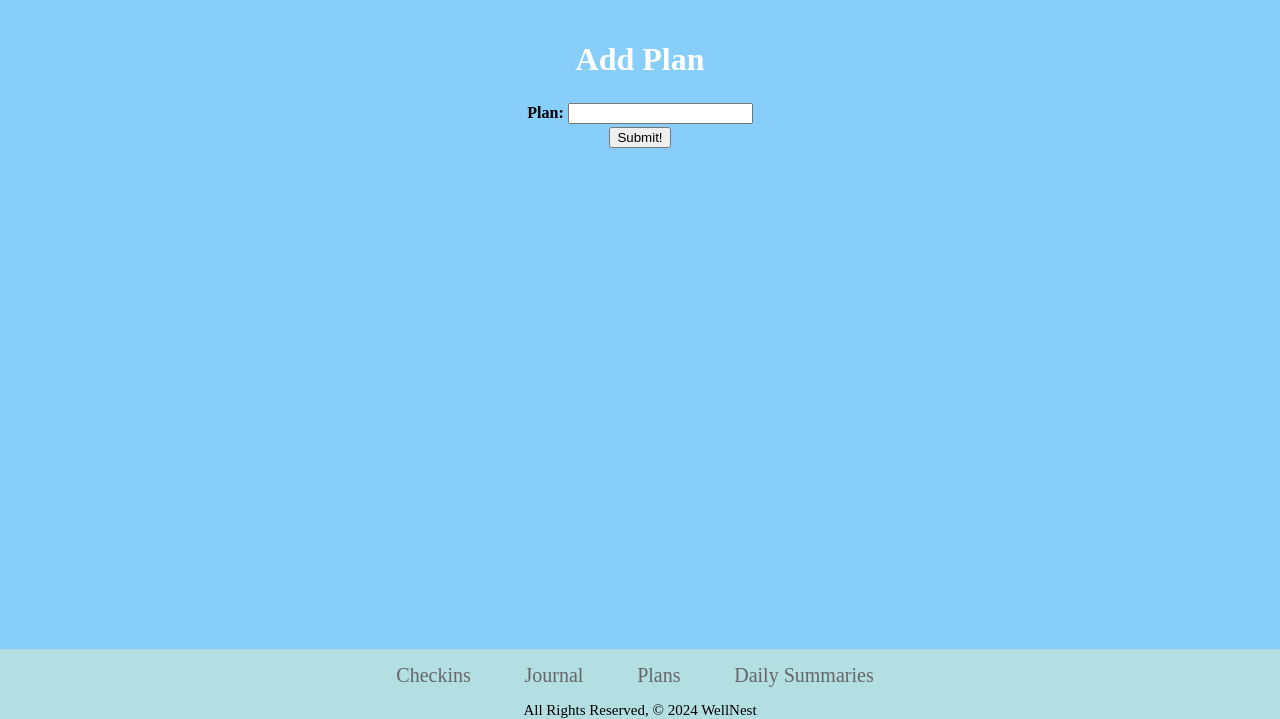
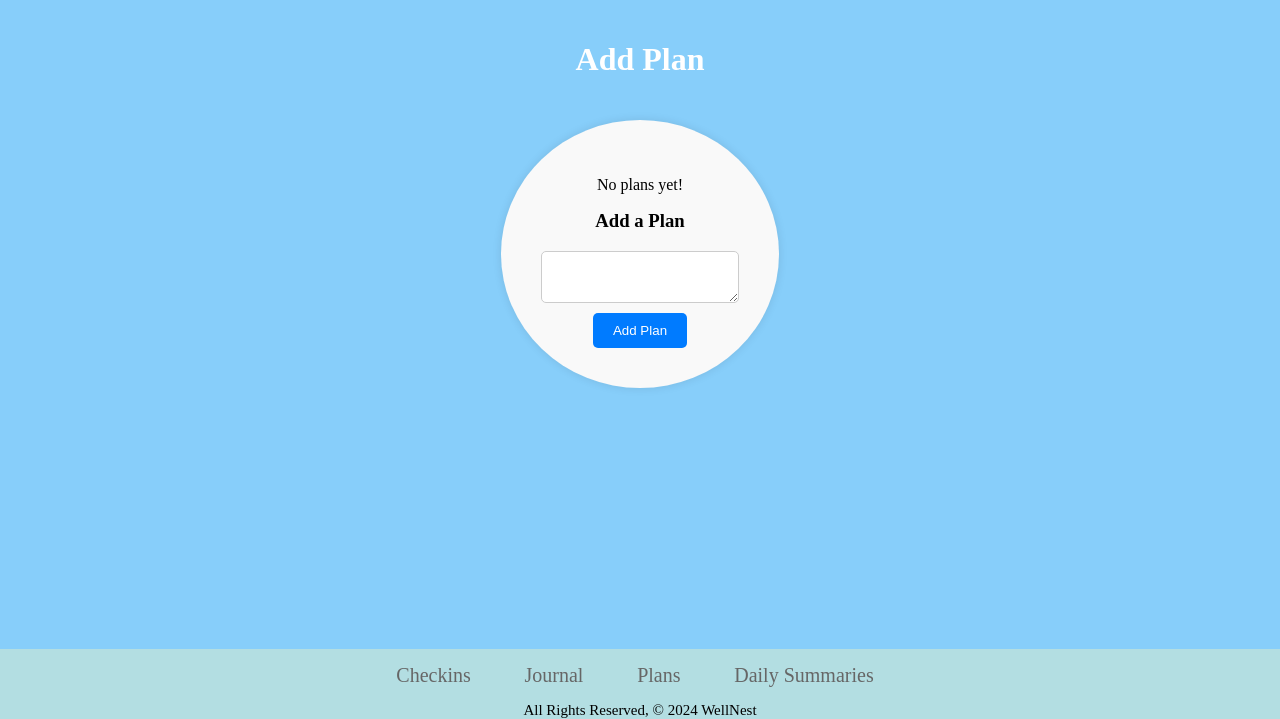
Before and after one commit to LGsusM69/wellNest, a Django app: page /plans/create/ in a window 1280 px wide. Shown: the part 81-800 px from the top of the page. Run offline with Django 3.2, Linux system fonts and the light colour scheme.

```diff
--- a/main_app/static/CSS/style.css
+++ b/main_app/static/CSS/style.css
@@ -27,12 +27,10 @@ body {
   text-decoration: none;
 }
 
-
 main {
   flex: 1;
   text-align: center;
 }
-
 
 footer.page-footer {
   font-size: 15px;
@@ -66,14 +64,13 @@ footer.page-footer {
 
 .nav-wrapper ul.right li a.about-link,
 .nav-wrapper ul.right li a.login-link {
-  color:#666666 ;
+  color: #666666;
   margin-right: 15px;
   text-decoration: none;
 }
 .nav-wrapper ul.right li a.about-link:hover,
 .nav-wrapper ul.right li a.login-link:hover {
   color: #999999;
-
 }
 
 .login-link {
@@ -84,7 +81,6 @@ footer.page-footer {
   max-width: 800px;
   margin: 0 auto;
   padding: 20px;
-
 }
 
 h1 {
@@ -306,8 +302,7 @@ input[type="checkbox"] + label {
 .card.daily-practices-check label {
   margin-left: 5px; /* Adjust margin for spacing between checkbox and label */
 }
-py
-.card.daily-practices-check input[type="checkbox"] {
+py .card.daily-practices-check input[type="checkbox"] {
   margin-right: 5px; /* Adjust margin for spacing between checkboxes */
 }
 
@@ -318,3 +313,51 @@ py
 .card.better-tomorrow {
   background: linear-gradient(45deg, #fdff78, #ffd966, #cab600);
 }
+
+/* ADD A PLAN */
+.container {
+  max-width: 800px;
+  margin: auto;
+  padding: 20px;
+}
+
+.make-plan {
+  background-color: #f9f9f9;
+  padding: 40px;
+  border-radius: 60%;
+  box-shadow: 0 0 10px rgba(0, 0, 0, 0.1);
+  align-items: center;
+}
+
+.make-plan h3 {
+  margin-top: 0;
+}
+
+#add-plan-text {
+  box-sizing: border-box;
+  width: 100%;
+  padding: 10px;
+  margin-bottom: 10px;
+  border: 1px solid #ccc;
+  border-radius: 5px;
+  resize: vertical;
+  min-height: 50px;
+}
+
+button[type="submit"] {
+  background-color: #007bff;
+  color: #fff;
+  padding: 10px 20px;
+  border: none;
+  border-radius: 5px;
+  cursor: pointer;
+  transition: background-color 0.3s ease;
+}
+
+button[type="submit"]:hover {
+  background-color: #0056b3;
+}
+
+.plan-resize {
+  display: grid;
+}
--- a/main_app/templates/home.html
+++ b/main_app/templates/home.html
@@ -1,6 +1,4 @@
-{% extends 'base.html' %}
-
-{% block content %}
+{% extends 'base.html' %} {% block content %}
 <h1>LOGO</h1>
 
 {% endblock %}
--- a/main_app/templates/main_app/plan_form.html
+++ b/main_app/templates/main_app/plan_form.html
@@ -1,15 +1,52 @@
-{% extends 'base.html' %}
+{% extends 'base.html' %} {% block content %}
+<h1>Add Plan</h1>
+<!-- Leaving the action empty makes the form post to the same url used to display it -->
 
-{% block content %}
-  <h1>Add Plan</h1>
-  <!-- Leaving the action empty makes the form post to the same url used to display it -->
-  <form action="" method="POST">
-    <!-- Django requires the following for security purposes -->
-    {% csrf_token %}
-    <table>
-      <!-- Render the inputs inside of <tr>s & <td>s -->
-      {{ form.as_table }}
-    </table>
-    <input type="submit" value="Submit!" class="btn">
-  </form>
+<main class="container">
+  <div class="make-plan">
+    <p>No plans yet!</p>
+    <h3>Add a Plan</h3>
+    <form class="plan-form" action="/plans/create/" method="post">
+      <input
+        type="hidden"
+        name="csrfmiddlewaretoken"
+        value="LXloL1AlSk0FWLQaAcDSydY00g3LXo8vThnY869OASitt60hUHbHUOlgU25Ysado"
+      />
+      <div class="plan-resize">
+        <textarea elastic type="text" name="" id="add-plan-text"></textarea>
+      </div>
+      <button type="submit">Add Plan</button>
+    </form>
+  </div>
+</main>
+
+<script>
+  var autoExpand = function (field) {
+    // Reset field height
+    field.style.height = "inherit";
+
+    // Get the computed styles for the element
+    var computed = window.getComputedStyle(field);
+
+    // Calculate the height
+    var height =
+      parseInt(computed.getPropertyValue("border-top-width"), 10) +
+      parseInt(computed.getPropertyValue("padding-top"), 10) +
+      field.scrollHeight +
+      parseInt(computed.getPropertyValue("padding-bottom"), 10) +
+      parseInt(computed.getPropertyValue("border-bottom-width"), 10);
+
+    field.style.height = height + "px";
+  };
+
+  document.addEventListener(
+    "input",
+    function (event) {
+      if (event.target.tagName.toLowerCase() !== "textarea") return;
+      autoExpand(event.target);
+    },
+    false
+  );
+</script>
+
 {% endblock %}
```
Also changed, not shown: main_app/templates/base.html (+5 -2 lines), wellNest/settings.py (+1 -8 lines), 1 other file.
